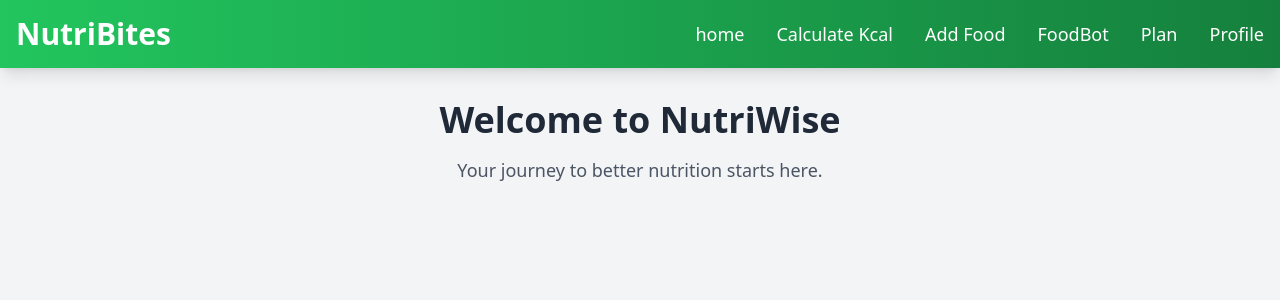
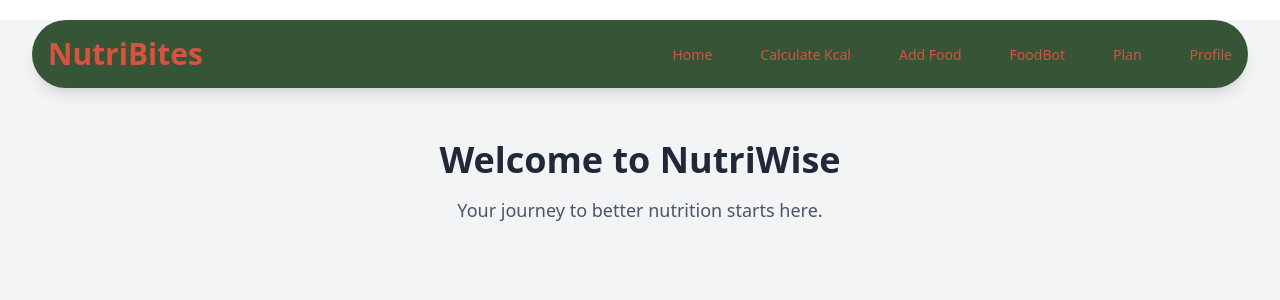
Before and after one commit to abdulfarhath/NutriBites, a React (Vite) app in the folder frontend/: page / in a window 1280 px wide. Shown: the top 300 px of the page. Built offline with nearby package versions, Linux system fonts and the light colour scheme.

Commit message:
frontend-->navbar

```diff
--- a/frontend/src/components/Navbar.jsx
+++ b/frontend/src/components/Navbar.jsx
@@ -7,19 +7,39 @@ const Navbar = () => {
     const [isLoggedIn, setIsLoggedIn] = useState(true); // Replace with actual login state
 
     return (
-        <nav className="bg-gradient-to-r from-green-500 to-green-700 p-4 shadow-lg">
+        <nav className="bg-[#365436] rounded-full m-5  w-[95%]  p-4 shadow-lg mx-auto">
             <div className="container mx-auto flex justify-between items-center">
-                <div className="text-white text-3xl font-bold font-pacifico">
-                    <Link to="/">NutriBites</Link>
+                <div className="text-[#D6533F] text-3xl font-bold font-pacifico">
+                    <Link to="/">
+                        NutriBites
+                    </Link>
                 </div>
-                <ul className="flex space-x-8">
-                <li><Link className="text-white text-lg font-roboto hover:text-green-300 transition duration-300" to="/">home</Link></li>
-                    <li><Link className="text-white text-lg font-roboto hover:text-green-300 transition duration-300" to="/calculate-kcal">Calculate Kcal</Link></li>
-                    <li><Link className="text-white text-lg font-roboto hover:text-green-300 transition duration-300" to="/add-food">Add Food</Link></li>
-                    <li><Link className="text-white text-lg font-roboto hover:text-green-300 transition duration-300" to="/foodbot">FoodBot</Link></li>
-                    <li><Link className="text-white text-lg font-roboto hover:text-green-300 transition duration-300" to="/plan">Plan</Link></li>
+                <ul className="flex space-x-12">
+                    <li><Link className="text-[#D6533F] text-sm font-roboto  transition duration-300" to="/">
+                        Home
+                    </Link>
+                    </li>
                     <li>
-                        <Link className="text-white text-lg font-roboto hover:text-green-300 transition duration-300" to={isLoggedIn ? "/profile" : "/login"}>
+                        <Link className="text-[#D6533F] text-sm font-roboto  transition duration-300" to="/calculate-kcal">
+                            Calculate Kcal
+                        </Link>
+                    </li>
+                    <li>
+                        <Link className="text-[#D6533F] text-sm font-roboto  transition duration-300" to="/add-food">
+                            Add Food
+                        </Link
+                        >
+                    </li>
+                    <li>
+                        <Link className="text-[#D6533F] text-sm font-roboto  transition duration-300" to="/foodbot">
+                            FoodBot
+                        </Link>
+                    </li>
+                    <li>
+                        <Link className="text-[#D6533F] text-sm font-roboto  transition duration-300" to="/plan">Plan</Link>
+                    </li>
+                    <li>
+                        <Link className="text-[#D6533F] text-sm font-roboto  transition duration-300" to={isLoggedIn ? "/profile" : "/login"}>
                             {isLoggedIn ? "Profile" : "Login"}
                         </Link>
                     </li>
```
Also changed, not shown: frontend/src/routes/Home.jsx (+6 -2 lines).
